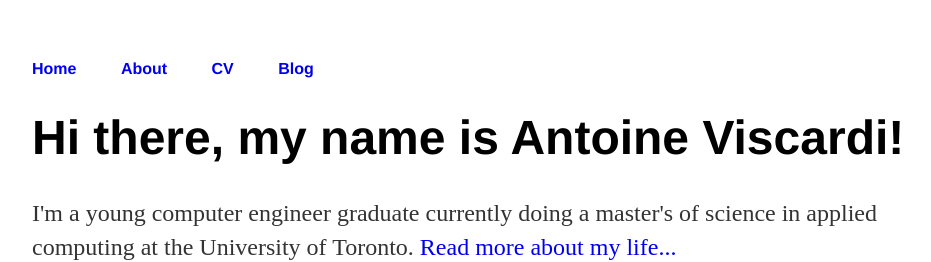
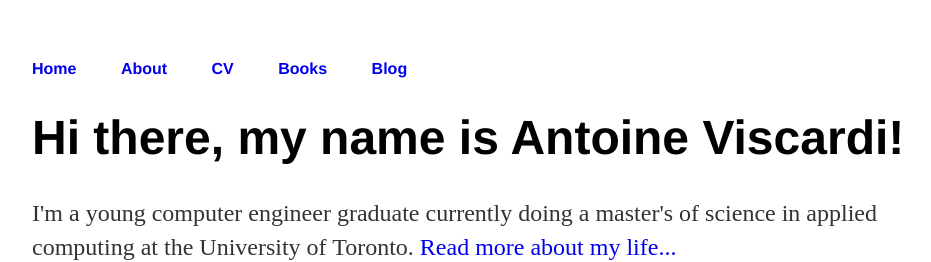
Before and after one commit to Madibam/antoineviscardi.github.io, a Jekyll site: the page built from index.html, in a window 1280 px wide. Shown: the top 262 px of the page, without its empty margins (160-1091 px from the left). Built offline with Jekyll 4.4.1, drawn with Linux system fonts in a browser that asks for light colours.

Commit message:
added Books link in menu bar

```diff
--- a/_layouts/default.html
+++ b/_layouts/default.html
@@ -11,6 +11,7 @@
 	        		<li><a href="/">Home</a></li>
 		        	<li><a href="/about">About</a></li>
 	        		<li><a href="/cv">CV</a></li>
+	        		<li><a href="/books">Books</a></li>
 	        		<li><a href="/blog">Blog</a></li>
 	    		</ul>
 			</nav>
```
